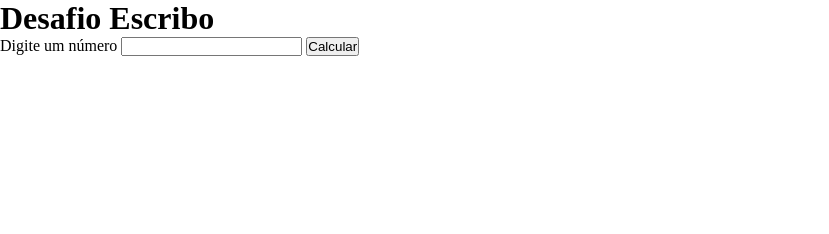
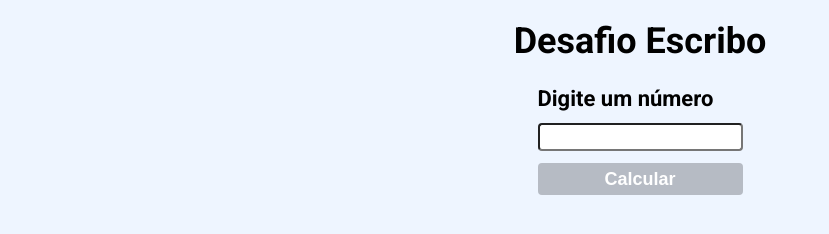
Before and after one commit to RayanneRamos/desafio-escribo, a plain HTML site: page index.html in a window 1280 px wide. Shown: the whole page, without its empty margins (0-829 px from the left). Drawn offline with Linux system fonts and the light colour scheme.

Commit message:
criando a estilização

```diff
--- a/css/styles.css
+++ b/css/styles.css
@@ -3,3 +3,78 @@
   padding: 0;
   box-sizing: border-box;
 }
+
+body {
+  width: 100%;
+  height: 100vh;
+
+  font-family: 'Roboto', sans-serif;
+  font-size: 1rem;
+  font-weight: 400;
+
+  background: #EEF5FF;
+  color: #000;
+}
+
+.app {
+  display: flex;
+  flex-direction: column;
+  align-items: center;
+  justify-content: center;
+
+  margin: 20px;
+}
+
+h1 {
+  font-size: 36px;
+  margin-bottom: 24px;
+}
+
+.form-input {
+  display: flex;
+  flex-direction: column;
+
+  gap: 12px;
+}
+
+label {
+  font-size: 22px;
+  font-weight: 700;
+}
+
+input {
+  height: 22px;
+
+  padding: 12px;
+
+  border-radius: 4px;
+}
+
+button {
+  height: 32px;
+
+  background: #B6BBC4;
+  color: #fff;
+
+  border: 0;
+  border-radius: 4px;
+
+  font-size: 18px;
+  font-weight: 700;
+
+  cursor: pointer;
+
+  transition: all 0.4s;
+}
+
+button:hover {
+  background: #31304D;
+}
+
+#result {
+  margin-top: 24px;
+  font-size: 22px;
+  font-weight: 700;
+
+  display: block;
+}
```
